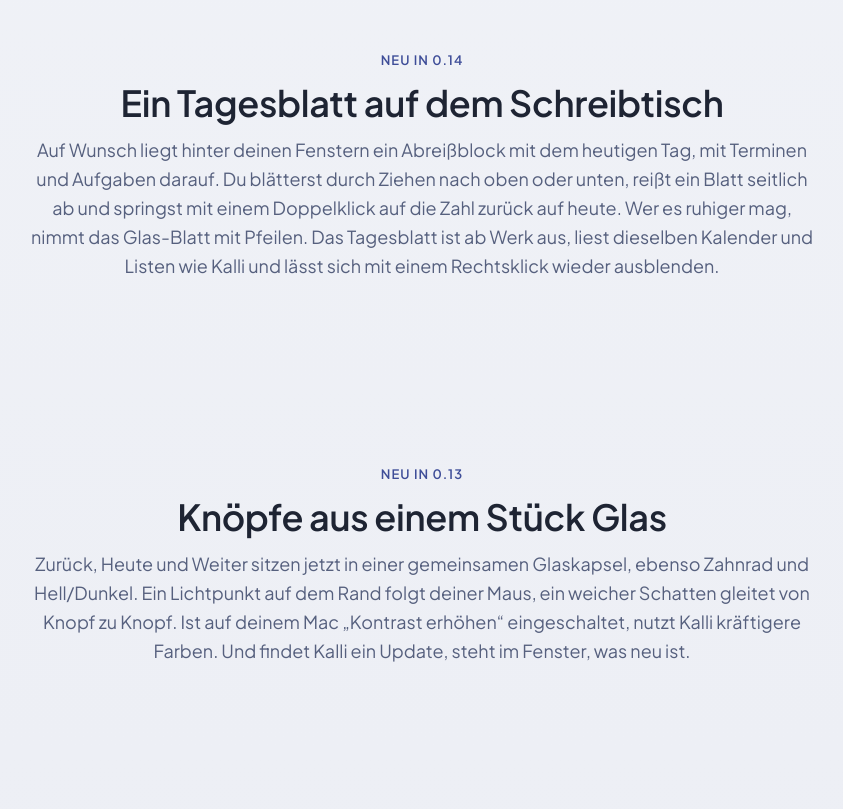
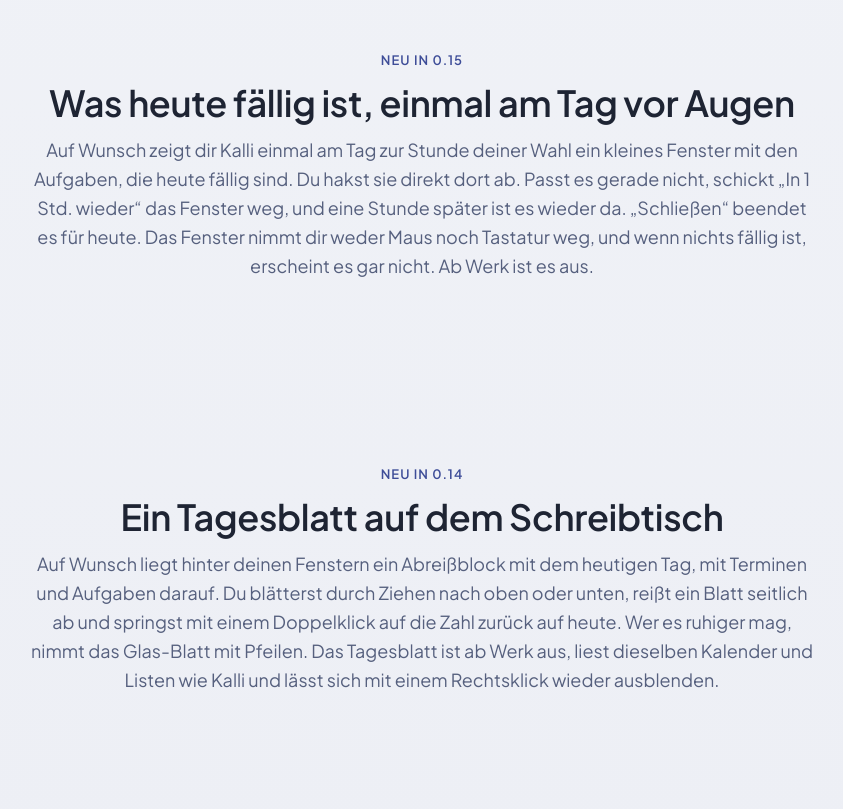
Before and after one commit to miwixyz/Kalli, a plain HTML site: page docs/index.html in a window 1280 px wide. Shown: the part 1440-2249 px from the top of the page, without its empty margins (218-1061 px from the left). Drawn offline with Linux system fonts and the light colour scheme.

Commit message:
0.15.0 — Aufgaben des Tages
Version, CHANGELOG, One-Pager und Website (Neu in 0.15) nachgezogen.

Co-Authored-By: Claude Fable 5.2 <noreply@anthropic.com>

```diff
--- a/docs/index.html
+++ b/docs/index.html
@@ -4,7 +4,7 @@
 <meta charset="UTF-8">
 <meta name="viewport" content="width=device-width, initial-scale=1.0">
 <!-- Erst erhöhen, wenn diese Seite gegen das Release gelesen wurde (Release-Profil app-release/references/kalli.md). -->
-<meta name="kalli:documented-version" content="0.14.1">
+<meta name="kalli:documented-version" content="0.15.0">
 <title>Kalli: Kalender in der Menüleiste für macOS, bewusst klein</title>
 <meta name="description" content="Kalli zeigt Datum, nächsten Termin und Erinnerungen in der Menüleiste deines Macs. Mit Vollbild-Hinweis vor dem Termin. Kostenlos, Open Source, kein Server.">
 <link rel="icon" href="favicon.png" type="image/png">
@@ -65,7 +65,7 @@
       <span>Kalli</span>
     </a>
     <div class="nav-links">
-      <a class="anchor" href="#neu">Neu in 0.14</a>
+      <a class="anchor" href="#neu">Neu in 0.15</a>
       <a class="anchor" href="#funktionen">Funktionen</a>
       <a class="anchor" href="#datenschutz">Datenschutz</a>
       <a href="https://github.com/miwixyz/Kalli"><svg class="ico" aria-hidden="true"><use href="#i-github"/></svg><span class="anchor">GitHub</span><span class="visually-hidden">Kalli auf GitHub</span></a>
@@ -127,6 +127,14 @@
 </header>
 
 <section id="neu">
+  <div class="wrap">
+    <span class="eyebrow">Neu in 0.15</span>
+    <h2>Was heute fällig ist, einmal am Tag vor Augen</h2>
+    <p class="lead">Auf Wunsch zeigt dir Kalli einmal am Tag zur Stunde deiner Wahl ein kleines Fenster mit den Aufgaben, die heute fällig sind. Du hakst sie direkt dort ab. Passt es gerade nicht, schickt „In 1 Std. wieder“ das Fenster weg, und eine Stunde später ist es wieder da. „Schließen“ beendet es für heute. Das Fenster nimmt dir weder Maus noch Tastatur weg, und wenn nichts fällig ist, erscheint es gar nicht. Ab Werk ist es aus.</p>
+  </div>
+</section>
+
+<section id="tagesblatt">
   <div class="wrap">
     <span class="eyebrow">Neu in 0.14</span>
     <h2>Ein Tagesblatt auf dem Schreibtisch</h2>
```
Also changed, not shown: 4 other files.
